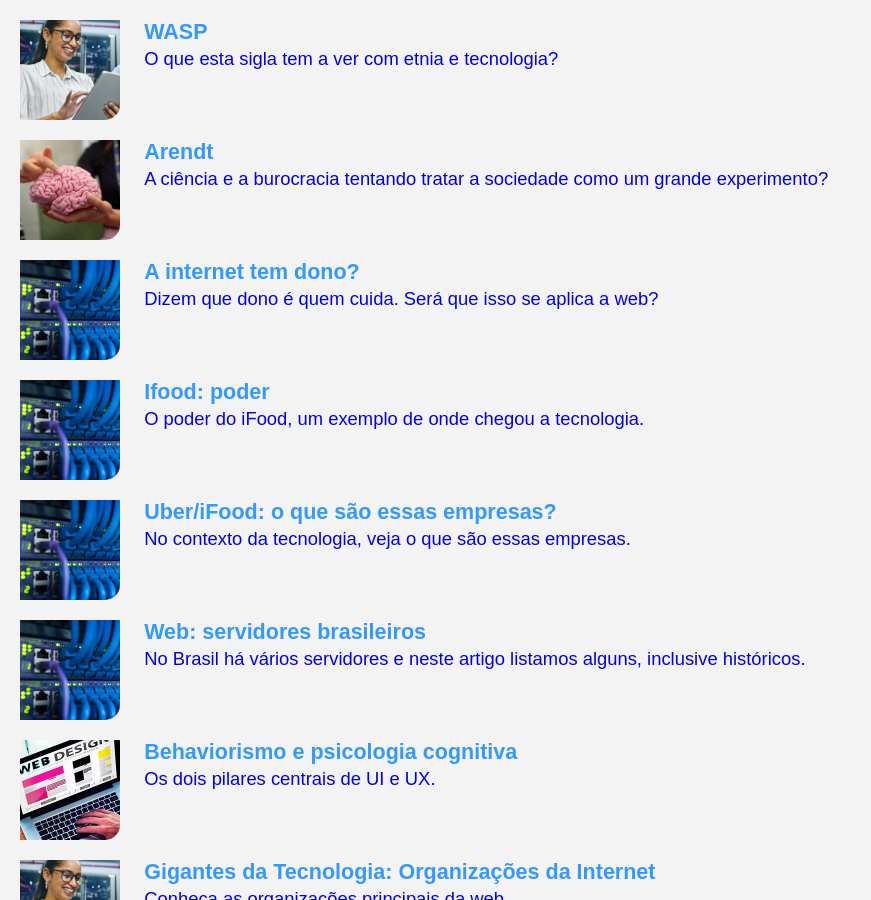
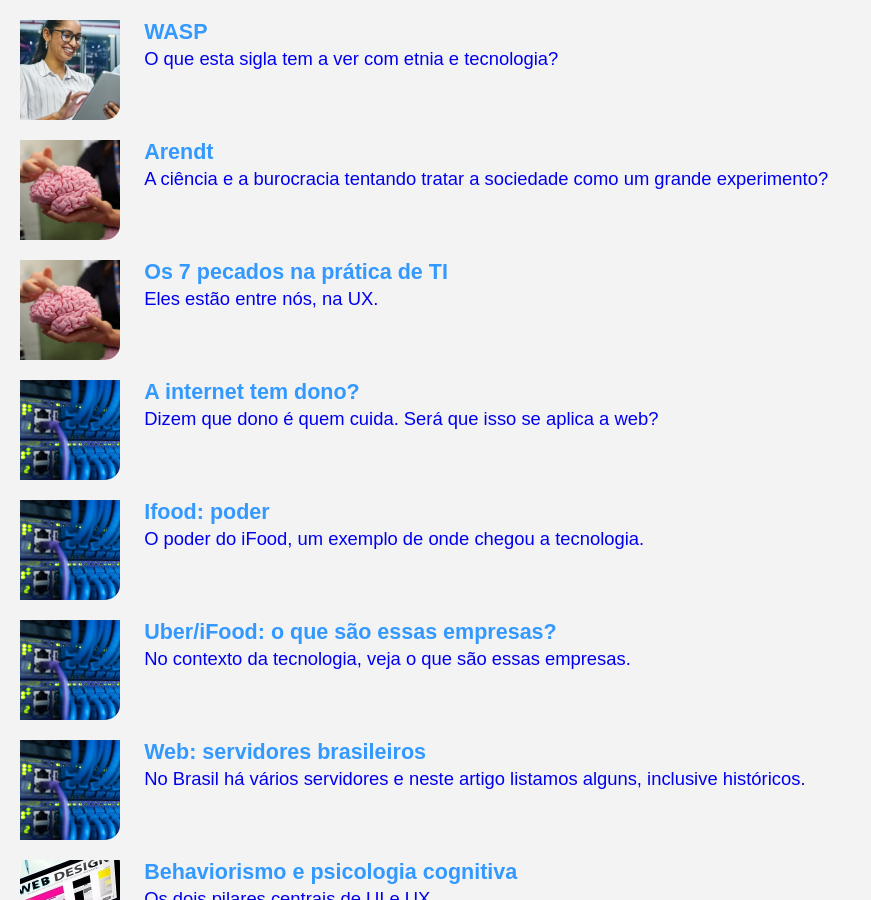
Before and after one commit to Joesynth/joesynth.github.io, a Jekyll site: the page built from conexoes.html, in a window 1280 px wide and 900 px high, scrolled down 708 px. Shown: the whole window, without its empty margins (0-871 px from the left). Built offline with Jekyll 4.4.1, drawn with Linux system fonts in a browser that asks for light colours; some of the changed text lies outside the part shown.

Commit message:
Update conexoes.json

```diff
--- a/_data/conexoes.json
+++ b/_data/conexoes.json
@@ -34,6 +34,12 @@
     "src": "image/cerebro.png",
     "h3": "Arendt",
     "p": "A ciência e a burocracia tentando tratar a sociedade como um grande experimento?"
+  },
+  {
+    "href": "os-7-pecados-capitais.html",
+    "src": "image/cerebro.png",
+    "h3": "Os 7 pecados na prática de TI",
+    "p": "Eles estão entre nós, na UX."
   },
   {
     "href": "internet-tem-dono.html",
```
